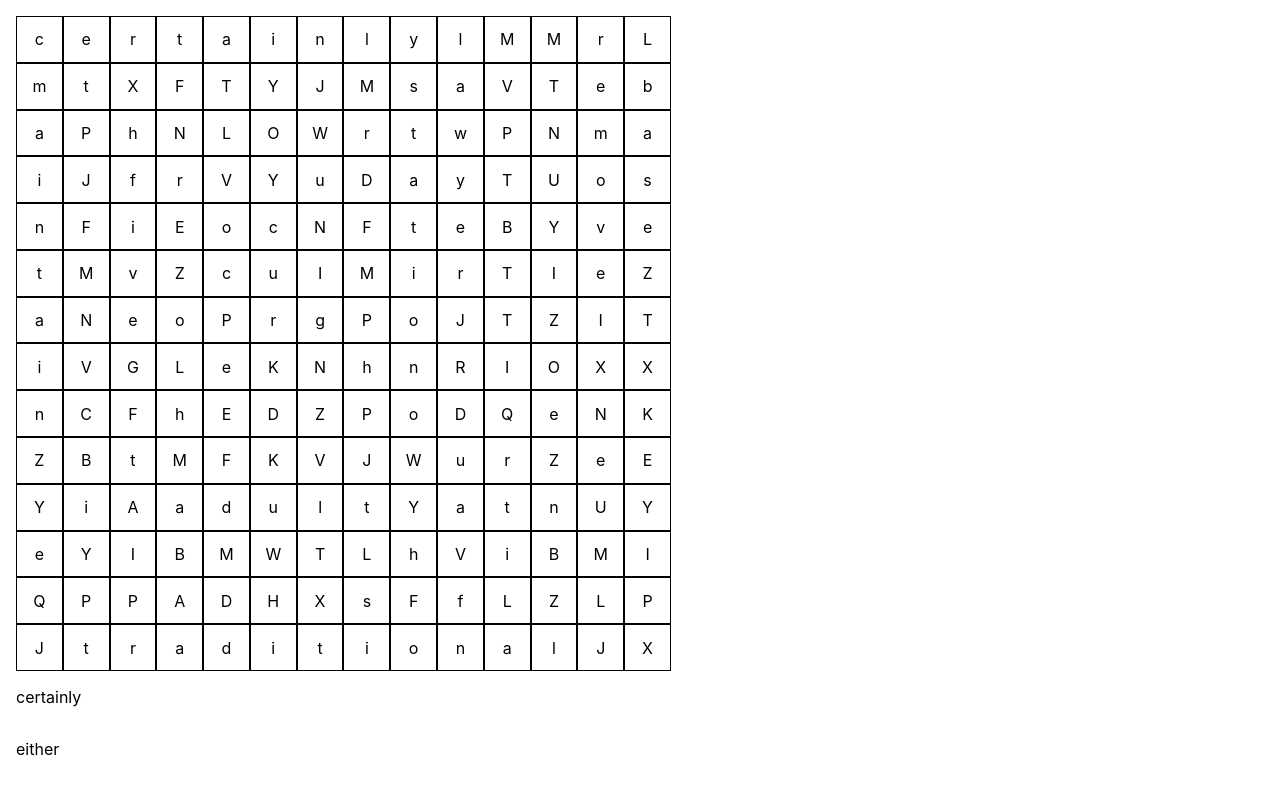
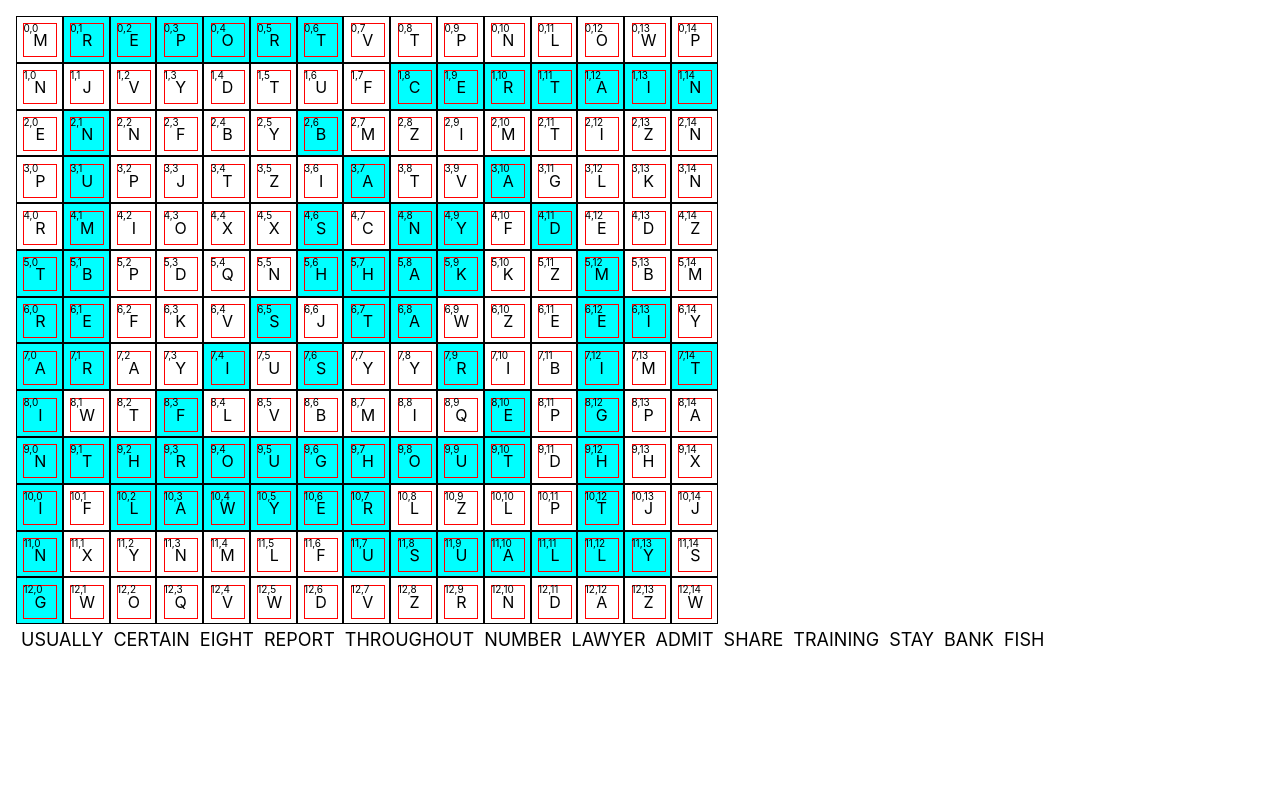
Before and after one commit to aacar947/word-search-puzzle, a React (Create React App) app: page / in a window 1280 px wide. Shown: the top 796 px of the page. Built offline with nearby package versions, Linux system fonts and the light colour scheme.

Commit message:
implement feature enhancements and introduce debug mode

```diff
--- a/src/App.css
+++ b/src/App.css
@@ -8,8 +8,9 @@
   vertical-align: middle;
   overflow: hidden;
   display: inline-block;
+  position: relative;
 }
-.table td div {
+.table td p {
   margin-top: auto;
   padding: 0;
   width: 100%;
@@ -17,8 +18,15 @@
   display: flex;
   justify-content: center;
   align-items: center;
+  text-transform: uppercase;
 }
-
+.debug {
+  position: absolute;
+  top: 5px;
+  height: 1rem;
+  width: fit-content;
+  font-size: x-small;
+}
 .table {
   border-collapse: collapse;
   user-select: none;
@@ -30,6 +38,29 @@
   color: whitesmoke;
 }
 
-.found {
+td.found {
   background-color: greenyellow;
 }
+
+.red-border {
+  border: 1px solid red;
+}
+
+.wordlist {
+  display: flex;
+  flex-wrap: wrap;
+}
+
+.wordlist > p {
+  margin: 5px;
+  font-size: large;
+  text-transform: uppercase;
+}
+.wordlist > p.found {
+  text-decoration: line-through;
+  color: rgb(84, 84, 84);
+}
+
+.word-letter {
+  background-color: aqua;
+}
--- a/src/components/Table.jsx
+++ b/src/components/Table.jsx
@@ -7,17 +7,15 @@ export default function Table() {
   const [mouseDown, setMouseDown] = useState(false);
   const [selection, setSelection] = useState([]);
   const [table, setTable] = useState([]);
+  const [debugMode, setDebugMode] = useState(true);
   const [wordlist, setWordlist] = useState([]);
   const tableRef = useRef({});
+  const [size, setSize] = useState({ h: 13, w: 15 });
 
   useLayoutEffect(() => {
-    const [_table, _wordlist] = createPuzzle(14, 20);
+    const [_table, _wordlist] = createPuzzle(size.h, size.w, 40);
     setTable(_table);
-    setWordlist(
-      _wordlist.map((word) => {
-        return { value: word, found: false };
-      })
-    );
+    setWordlist(_wordlist);
   }, []);
 
   // mark selections
@@ -75,6 +73,7 @@ export default function Table() {
 
   const handleSelection = (node, value, x, y) => {
     if (selection.length === 0) {
+      console.log(node);
       setSelection([{ node, value, x, y }]);
       return;
     }
@@ -82,8 +81,26 @@ export default function Table() {
     const _selection = [];
     const x0 = selection[0].x;
     const y0 = selection[0].y;
+    const isValid = () => x0 === x || y0 === y || Math.abs(x0 - x) === Math.abs(y0 - y);
 
-    if (!(x0 === x || y0 === y || Math.abs(x0 - x) === Math.abs(y0 - y))) return;
+    if (selection.length > 1 && !isValid()) {
+      const x1 = selection[1].x;
+      const y1 = selection[1].y;
+      if (x0 === x1) {
+        x = x0;
+      } else if (y0 === y1) {
+        y = y0;
+      } else {
+        const delta = Math.max(Math.abs(x0 - x), Math.abs(y0 - y));
+        const xFactor = x1 - x0;
+        const yFactor = y1 - y0;
+        x = Math.max(Math.min(x0 + delta * xFactor, size.h - 1), 0);
+        y = Math.max(Math.min(y0 + delta * yFactor, size.w - 1), 0);
+        console.log(x, y);
+      }
+    }
+
+    if (!isValid()) return;
 
     const length = x === x0 ? Math.abs(y - y0) : Math.abs(x - x0);
     for (let i = 0; i <= length; i++) {
@@ -103,9 +120,9 @@ export default function Table() {
     tableRef.current[x + ',' + y] = { node: ref, value: letter, x, y };
   };
 
-  const onSwipe = (e, value, x, y) => {
+  const onSwipe = (node, value, x, y) => {
     if (!mouseDown) return;
-    handleSelection(e.target.offsetParent, value, x, y);
+    handleSelection(node, value, x, y);
   };
 
   return (
@@ -117,13 +134,23 @@ export default function Table() {
               <tr key={'tr' + i}>
                 {row.map((letter, j) => {
                   return (
-                    <td key={'td' + j} ref={(ref) => handleCellRef(ref, letter, i, j)}>
-                      <div
-                        onMouseEnter={(e) => onSwipe(e, letter, i, j)}
-                        onMouseDown={(e) => handleSelection(e.target.offsetParent, letter, i, j)}
+                    <td
+                      onMouseEnter={(e) => selection.length > 1 && onSwipe(e.currentTarget, letter, i, j)}
+                      onMouseDown={(e) => handleSelection(e.currentTarget, letter, i, j)}
+                      className={letter === letter.toLowerCase() && debugMode ? 'word-letter' : null}
+                      key={'td' + j}
+                      ref={(ref) => handleCellRef(ref, letter, i, j)}
+                    >
+                      <p
+                        className={debugMode ? 'red-border' : null}
+                        onMouseDown={(e) => handleSelection(e.currentTarget.offsetParent, letter, i, j)}
+                        onMouseEnter={(e) =>
+                          selection.length <= 1 && onSwipe(e.currentTarget.offsetParent, letter, i, j)
+                        }
                       >
                         {letter}
-                      </div>
+                      </p>
+                      {debugMode ? <div className='debug'>{i + ',' + j}</div> : null}
                     </td>
                   );
                 })}
--- a/src/components/WordList.jsx
+++ b/src/components/WordList.jsx
@@ -2,7 +2,7 @@ import React from 'react';
 
 function WordList({ wordlist }) {
   return (
-    <div style={{ display: 'flex', flexDirection: 'column' }}>
+    <div className='wordlist'>
       {wordlist.map((word, i) => {
         return (
           <p key={i} className={word.found ? 'found' : ''}>
--- a/src/utils/createPuzzle.js
+++ b/src/utils/createPuzzle.js
@@ -1,23 +1,25 @@
 import Wordlist from './wordlist';
 const MAX_SIZE = 40
-export default function createPuzzle(size = 11, wordCount = 4) {
-  size = Math.min(MAX_SIZE, size);
-  const maxChar = size - 3
-  const listSize = Math.min(size, wordCount)
+export default function createPuzzle(height = 11, width = 11, wordCount = 4) {
+  height = Math.min(MAX_SIZE, height);
+  width = Math.min(MAX_SIZE, width)
+  const charLimit = Math.min(height, width) - 3
+  const listSize = Math.min(height, width, wordCount)
   // create word list
-  const wordlist = createAWordList(listSize, maxChar)
+  let wordlist = createAWordList(listSize, charLimit)
   // create empty table matrix
-  const table = createTableArray(size);
+  const table = createTableArray(height, width);
   // place words
-  placeWords(table, wordlist, size)
+  placeWords(table, wordlist, height, width)
   // fill empty cells with random letters
   fillEmptyCells(table)
+  wordlist = wordlist.map(word => { return { value: word, found: false } })
   return [table, wordlist];
 }
 
-function createAWordList(size, maxChar) {
+function createAWordList(size, charLimit) {
   let wordlist = [];
-  const _wordlist = Wordlist.filter(w => w.length <= maxChar);
+  const _wordlist = Wordlist.filter(w => w.length <= charLimit);
   const length = _wordlist.length;
   const pickedIndexes = [];
   for (let i = 0; i < size; i++) {
@@ -36,9 +38,9 @@ function createAWordList(size, maxChar) {
   return wordlist;
 }
 
-function createTableArray(size) {
-  const table = new Array(size).fill(0).map(() => {
-    return new Array(size).fill(0)
+function createTableArray(height, width) {
+  const table = new Array(height).fill(0).map(() => {
+    return new Array(width).fill(0)
   })
 
   return table
@@ -46,45 +48,56 @@ function createTableArray(size) {
 
 
 
-function placeWords(table, wordlist, size) {
+function placeWords(table, wordlist, height, width) {
   const directions = [
-    { name: "hor", x: 0, y: 1, check: (l, x, y) => y < (size - l) },
-    { name: "ver", x: 1, y: 0, check: (l, x, y) => x < (size - l) },
-    { name: "diag", x: -1, y: 1, check: (l, x, y) => x > l && y < (size - l) },
-    { name: "diag-", x: 1, y: 1, check: (l, x, y) => x < (size - l) && y < (size - l) }];
+    { name: "hor", x: 0, y: 1, check: (l, x, y) => y <= (width - l) },
+    { name: "ver", x: 1, y: 0, check: (l, x, y) => x <= (height - l) },
+    { name: "diag", x: -1, y: 1, check: (l, x, y) => x >= l && y <= (width - l) },
+    { name: "diag-", x: 1, y: 1, check: (l, x, y) => x <= (height - l) && y <= (width - l) }];
 
-  for (let i = 0; i < wordlist.length; i++) {
-    const word = wordlist[i];
+  const sortedWordlist = [...wordlist].sort((a, b) => a.length - b.length)
+  for (let i = 0; i < sortedWordlist.length; i++) {
+    const word = sortedWordlist[i].toLowerCase();
     let cell, dir;
-    let occupied = false
-    const openset = getOpenset(size, word.length);
+    let empty = true
+    const openset = getOpenset(height, width, word.length);
 
     do {
       if (openset.length <= 0) {
-        wordlist.splice(i, 1)
-        i--;
+        const index = wordlist.indexOf(word);
+        wordlist.splice(index, 1)
+        console.log(i, word)
         break;
       }
       const cellIndex = randomInt(openset.length)
       cell = openset[cellIndex]
 
-      const dirIndex = randomInt(directions.length);
+      const dirIndex = getDirIndex(cell, height, width);
 
       for (let _j = 0; _j < directions.length; _j++) {
         const j = (_j + dirIndex) % directions.length
         dir = directions[j]
-        occupied = checkOccupation(table, word, dir, cell.x, cell.y)
-        if (occupied) {
+        empty = isEmpty(table, word, dir, cell.x, cell.y)
+        if (!empty) {
           continue;
         } else break;
       }
-      if (occupied) {
+      if (!empty) {
         openset.splice(cellIndex, 1)
       }
-    } while (occupied);
+    } while (!empty);
 
-    if (!occupied) placeWord(table, cell, word, dir)
+    if (empty) placeWord(table, cell, word, dir)
   }
+}
+
+function getDirIndex(cell, h, w) {
+  if (cell.x === 0 || cell.x === h) {
+    return 0
+  } else if (cell.y === 0 || cell.y === w) {
+    return 1;
+  }
+  return randomInt(2, 4)
 }
 
 function placeWord(table, cell, word, dir) {
@@ -97,33 +110,36 @@ function placeWord(table, cell, word, dir) {
   }
 }
 
-function checkOccupation(table, word, dir, x, y) {
-  let occupied = false;
-  if (!dir.check(word.length, x, y)) return true;
+function isEmpty(table, word, dir, x, y) {
+  let empty = true, usedSameCharBefore = false;
+  if (!dir.check(word.length, x, y)) return false;
   for (const char of word) {
-    occupied = (table[x][y] != 0)
-    if (occupied) break;
+    const sameChar = char.toUpperCase() === ("" + table[x][y]).toUpperCase()
+    empty = (table[x][y] === 0 || !usedSameCharBefore && sameChar)
+    usedSameCharBefore = sameChar;
+    if (!empty) break;
     x += dir.x;
     y += dir.y
   }
-  return occupied;
+  return empty;
 }
 
-function getOpenset(size, l) {
+function getOpenset(h, w, l) {
   const openset = [];
-  const max = size - l
-  for (let i = 0; i < size * size; i++) {
-    const x = Math.floor(i / size)
-    const y = Math.floor(i % size)
-    if (x > max && y > max) continue;
+  const maxX = h - l
+  const maxY = w - l
+  for (let i = 0; i < h * w; i++) {
+    const x = Math.floor(i / w)
+    const y = Math.floor(i % h)
+    if (x > maxX && y > maxY) continue;
     openset.push({ x, y })
   }
   return openset;
 }
 
 function fillEmptyCells(table) {
-  table.map((row, x) => {
-    row.map((cell, y) => {
+  table.forEach((row, x) => {
+    row.forEach((cell, y) => {
       if (!cell) table[x][y] = String.fromCharCode(randomInt(65, 91))
     })
   })
```
